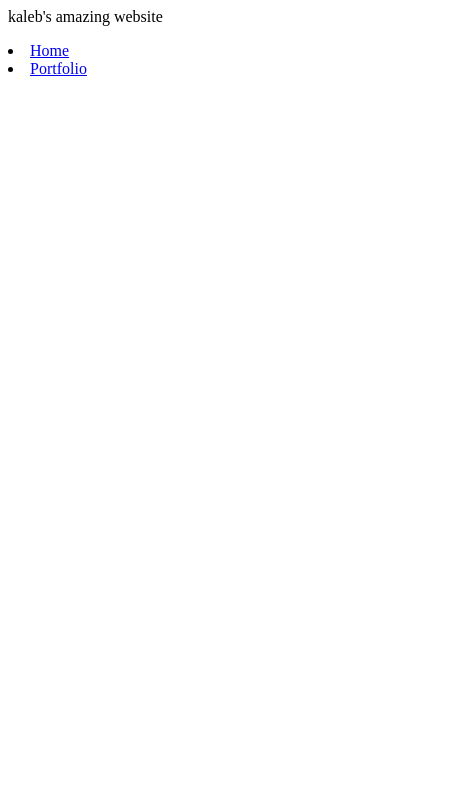
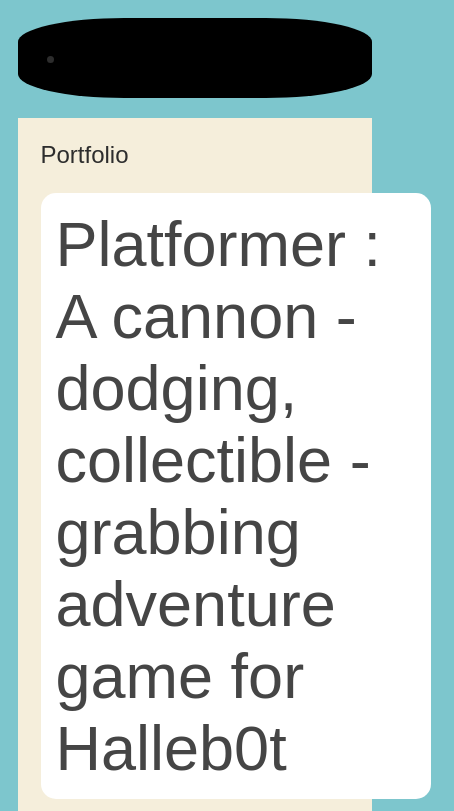
Before and after one commit to kalebkaiser/kalebkaiser.github.io, a plain HTML site: page portfolio.html in a window 390 px wide. Shown: the top 811 px of the page, 454 px wide, since content can reach past the window. Drawn offline with Linux system fonts and the light colour scheme.

Commit message:
add portfolio.html file

```diff
--- a/portfolio.html
+++ b/portfolio.html
@@ -3,25 +3,35 @@
 
 <head>
     <title>kaleb's amazing website</title>
+    <link rel="stylesheet" href="style.css">
 </head>
 
 <body>
     <div id="all-contents">
         <nav>
             <!-- Nav stuff here...-->
+            <ul>
+                <li>
+
+                </li>
+            </ul>
         </nav>
         <main>
-            <div class="content" <h1>kaleb's amazing website</h1>
+            <div class="content" <h1>Portfolio</h1>
                 <ul id="portfolio">
+                    <li><a href="projects/platformer/">Platformer : A cannon - dodging, collectible - grabbing adventure game for Halleb0t</a></li>
+                    <li><a href="projects/bouncing-box/">Bouncing Box : A project that gives you a taste of game development on the web </a></li>
+                    <li><a href="projects/circularity/">Circularity : A motion poem using random number generation and velocity applied to circle shapes...</a></li>
                 </ul>
+            </div>
+        </main>
+                 class="nav-li">
+                    <a class="nav-a" href="index.html">Home</a>
 
-                <li class="nav-li">
-                    <a class="nav-a" href="index.html">Home</a>
-                </li>
-                <li class="nav-li">
+                 class="nav-li">
                     <a class="nav-a" href="portfolio.html">Portfolio</a>
-                </li>
-                </ul>
+
+
 
             </div>
 </body>
--- a/style.css
+++ b/style.css
@@ -12,7 +12,8 @@ body {
 
 /* navigation menu */
 nav {
-    background: rgb(239, 80, 41);
+    border-radius: 30%;
+    background: rgb(0, 0, 0);
     margin: 0 auto;
     display: flex;
     padding: 10px;
@@ -63,6 +64,30 @@ main {
 }
 
 /* portfolio styles */
+content h1 {
+    color: black;
+}
+
+#portfolio {
+    list-style-type: none;
+    padding-left: 0;
+}
+
+#portfolio li {
+    background: #fff;
+    padding: 10px;
+    border-radius: 10px;
+    margin-bottom: 10px;
+}
+
+#portfolio li:hover {
+    background: #eee;
+}
+
+#portfolio a {
+    text-decoration: none;
+    color: #454545;
+}
 #interests {
     border: 4px silver ridge;
     padding: 8px;
@@ -72,3 +97,52 @@ h2,
 h3 {
     margin: 0px;
 }
+ /* responsive web design */
+ @media screen and (min-width: 120px) and (max-width: 1080px) {
+    main {
+      height: 100ch;
+      zoom: 1.5;
+      display: grid;
+    }
+
+    h1 {
+      font-size: 44px;
+    }
+
+    h2 {
+      font-size: 42px;
+    }
+
+    h3 {
+      font-size: 36px;
+    }
+
+    #all-contents {
+      height: 100ch;
+      margin: none;
+    }
+
+    a {
+      font-size: 42px;
+    }
+
+    .sidebar {
+      margin-right: 0px;
+      justify-content: center;
+      align-items: center;
+    }
+
+    .sidebar-img {
+      width: 100%;
+    }
+
+    p,
+    li {
+      font-size: 24px;
+    }
+
+    .content {
+      align-content: center;
+      justify-content: center;
+    }
+}
```
